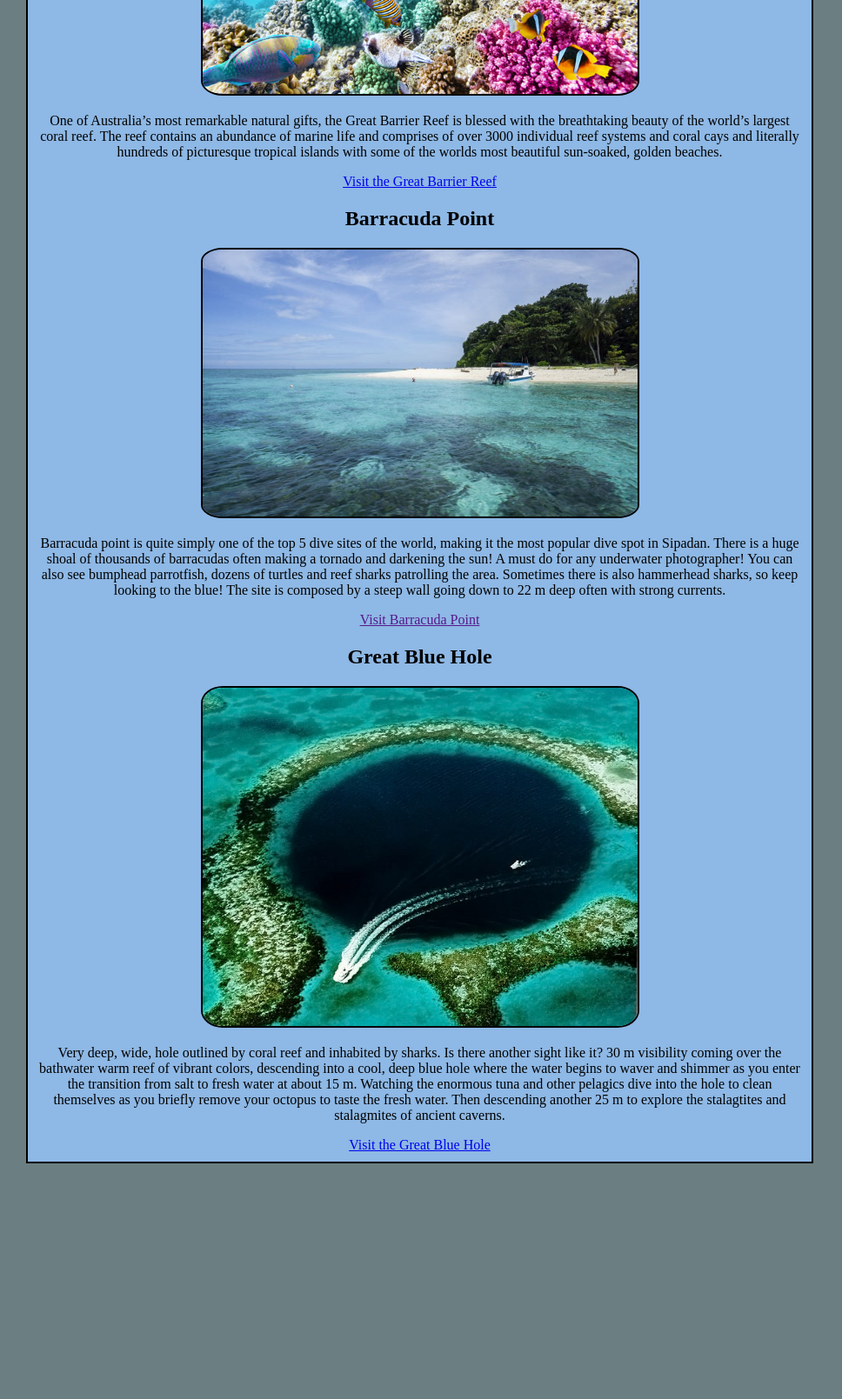
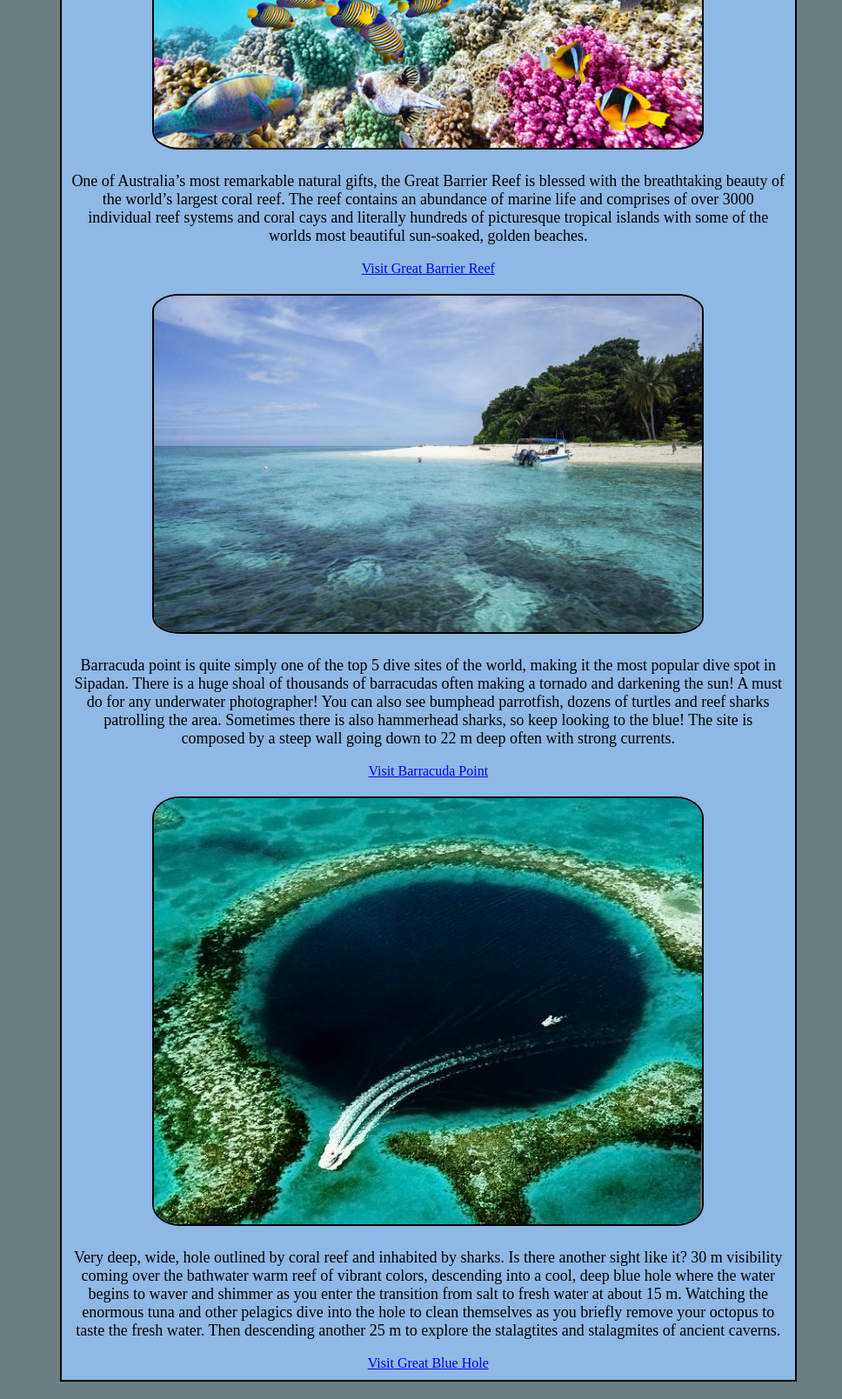
Before and after one commit to CtrlVaultDel/nss-aquarium, a plain HTML site: page index.html in a window 1280 px wide. Shown: the part 960-2569 px from the top of the page at 87% size, without its empty margins (0-968 px from the left). Before the commit the page ends 2318 px from the top, so only its background shows below. Drawn offline with Linux system fonts and the light colour scheme.

Commit message:
Split styles between multiple files; locations now added via JavaScript

```diff
--- a/index.html
+++ b/index.html
@@ -59,64 +59,7 @@
 
             <!-- Locations -->
             <article class="locations">
-
-                <!-- Great Barrier Reef -->
-                <section class="location">
-                    <div class="location__name"><h2>Great Barrier Reef</h2></div>
-                    <div class="location__img">
-                        <img src="./images/greatBarrierReef.png" alt="The Great Barrier Reef">
-                    </div>
-                    <div class="location__desc">
-                        <p>
-                            One of Australia’s most remarkable natural gifts, the Great Barrier Reef is
-                            blessed with the breathtaking beauty of the world’s largest coral reef.
-                            The reef contains an abundance of marine life and comprises of over 3000
-                            individual reef systems and coral cays and literally hundreds of picturesque
-                            tropical islands with some of the worlds most beautiful sun-soaked, golden beaches.
-                        </p>
-                    </div>
-                    <div class="location__url"><a href="https://greatbarrierreef.org/">Visit the Great Barrier Reef</a></div>
-                </section>
-
-                <!-- Barracuda Point -->
-                <section class="location">
-                    <div class="location__name"><h2>Barracuda Point</h2></div>
-                    <div class="location__img">
-                        <img src="./images/barracudaPoint.jpg" alt="Great Barrier Reef">
-                    </div>
-                    <div class="location__desc">
-                        <p>
-                            Barracuda point is quite simply one of the top 5 dive sites of the world,
-                            making it the most popular dive spot in Sipadan. There is a huge shoal of
-                            thousands of barracudas often making a tornado and darkening the sun!
-                            A must do for any underwater photographer! You can also see bumphead parrotfish,
-                            dozens of turtles and reef sharks patrolling the area. Sometimes there is also
-                            hammerhead sharks, so keep looking to the blue! The site is composed by a
-                            steep wall going down to 22 m deep often with strong currents.
-                        </p>
-                    </div>
-                    <div class="location__url"><a href="">Visit Barracuda Point</a></div>
-                </section>
-
-                <!-- Great Blue Hole -->
-                <section class="location">
-                    <div class="location__name"><h2>Great Blue Hole</h2></div>
-                    <div class="location__img">
-                        <img src="./images/greatBelizeBlueHole.jpg" alt="Great Blue Hole diving spot">
-                    </div>
-                    <div class="location__desc">
-                        <p>
-                            Very deep, wide, hole outlined by coral reef and inhabited by sharks. Is there
-                            another sight like it? 30 m visibility coming over the bathwater warm reef of
-                            vibrant colors, descending into a cool, deep blue hole where the water begins
-                            to waver and shimmer as you enter the transition from salt to fresh water at
-                            about 15 m. Watching the enormous tuna and other pelagics dive into the hole
-                            to clean themselves as you briefly remove your octopus to taste the fresh water.
-                            Then descending another 25 m to explore the stalagtites and stalagmites of ancient caverns.
-                        </p>
-                    </div>
-                    <div class="location__url"><a href="https://belize.com/belize-blue-hole/">Visit the Great Blue Hole</a></div>
-                </section>
+                <!-- JavaScript will add locations automatically, starting here -->
             </article>
         </div>
 
@@ -129,7 +72,7 @@
                         <h3 class="tipsHeader__text">Tank Tips</h3>
                     </div>
                 </section>
-                <!-- JS will add tips automatically starting here -->
+                <!-- JavaScript will add tips automatically, starting here -->
             </aside>
         </div>
     </main>
--- a/scripts/fish/Fish.js
+++ b/scripts/fish/Fish.js
@@ -5,7 +5,7 @@ export const fishHTML = (fish) => {
     // Returns a string of HTML
     return `
         <section class="fish card">
-            <div><img  class="fish__image image--card" src="./images/${fish.image}" /></div>
+            <div><img  class="fish__image" src="./images/${fish.image}" /></div>
             <div class="fish__name">${fish.name}</div>
             <div class="fish__species">${fish.species}</div>
             <div class="fish__length">${fish.length}</div>
--- a/scripts/locations/location.js
+++ b/scripts/locations/location.js
@@ -0,0 +1,73 @@
+export const locationHTML = (location) => {
+    // Returns a string of HTML
+    return `
+        <section class="location">
+            <div class="location__name"><h2 class="location__name__text>${location.name}</h2></div>
+            <div class="location__img><img  class="location__img__src" src="./images/${location.image}"></div>
+            <div class="location__desc"><p class="location__desc__text">${location.description}</p></div>
+            <div class="location__url"><a href=${location.url}>Visit ${location.name}</a></div>
+        </section>
+    `
+}
+
+// <!-- Locations -->
+// <article class="locations">
+
+//     <!-- Great Barrier Reef -->
+//     <section class="location">
+//         <div class="location__name"><h2>Great Barrier Reef</h2></div>
+//         <div class="location__img">
+//             <img src="./images/greatBarrierReef.png" alt="The Great Barrier Reef">
+//         </div>
+//         <div class="location__desc">
+//             <p>
+//                 One of Australia’s most remarkable natural gifts, the Great Barrier Reef is
+//                 blessed with the breathtaking beauty of the world’s largest coral reef.
+//                 The reef contains an abundance of marine life and comprises of over 3000
+//                 individual reef systems and coral cays and literally hundreds of picturesque
+//                 tropical islands with some of the worlds most beautiful sun-soaked, golden beaches.
+//             </p>
+//         </div>
+//         <div class="location__url"><a href="https://greatbarrierreef.org/">Visit the Great Barrier Reef</a></div>
+//     </section>
+
+//     <!-- Barracuda Point -->
+//     <section class="location">
+//         <div class="location__name"><h2>Barracuda Point</h2></div>
+//         <div class="location__img">
+//             <img src="./images/barracudaPoint.jpg" alt="Great Barrier Reef">
+//         </div>
+//         <div class="location__desc">
+//             <p>
+//                 Barracuda point is quite simply one of the top 5 dive sites of the world,
+//                 making it the most popular dive spot in Sipadan. There is a huge shoal of
+//                 thousands of barracudas often making a tornado and darkening the sun!
+//                 A must do for any underwater photographer! You can also see bumphead parrotfish,
+//                 dozens of turtles and reef sharks patrolling the area. Sometimes there is also
+//                 hammerhead sharks, so keep looking to the blue! The site is composed by a
+//                 steep wall going down to 22 m deep often with strong currents.
+//             </p>
+//         </div>
+//         <div class="location__url"><a href="">Visit Barracuda Point</a></div>
+//     </section>
+
+//     <!-- Great Blue Hole -->
+//     <section class="location">
+//         <div class="location__name"><h2>Great Blue Hole</h2></div>
+//         <div class="location__img">
+//             <img src="./images/greatBelizeBlueHole.jpg" alt="Great Blue Hole diving spot">
+//         </div>
+//         <div class="location__desc">
+//             <p>
+//                 Very deep, wide, hole outlined by coral reef and inhabited by sharks. Is there
+//                 another sight like it? 30 m visibility coming over the bathwater warm reef of
+//                 vibrant colors, descending into a cool, deep blue hole where the water begins
+//                 to waver and shimmer as you enter the transition from salt to fresh water at
+//                 about 15 m. Watching the enormous tuna and other pelagics dive into the hole
+//                 to clean themselves as you briefly remove your octopus to taste the fresh water.
+//                 Then descending another 25 m to explore the stalagtites and stalagmites of ancient caverns.
+//             </p>
+//         </div>
+//         <div class="location__url"><a href="https://belize.com/belize-blue-hole/">Visit the Great Blue Hole</a></div>
+//     </section>
+// </article>
--- a/scripts/locations/locationDataProvider.js
+++ b/scripts/locations/locationDataProvider.js
@@ -0,0 +1,40 @@
+const locationCollection =[
+    {
+        name: "Great Barrier Reef",
+        image: "greatBarrierReef.png",
+        description:"One of Australia’s most remarkable natural gifts, the Great Barrier Reef is \
+                    blessed with the breathtaking beauty of the world’s largest coral reef. \
+                    The reef contains an abundance of marine life and comprises of over 3000 \
+                    individual reef systems and coral cays and literally hundreds of picturesque \
+                    tropical islands with some of the worlds most beautiful sun-soaked, golden beaches.",
+        url: "https://greatbarrierreef.org/"
+    },
+    {
+        name: "Barracuda Point",
+        image: "barracudaPoint.jpg",
+        description:"Barracuda point is quite simply one of the top 5 dive sites of the world, \
+                    making it the most popular dive spot in Sipadan. There is a huge shoal of \
+                    thousands of barracudas often making a tornado and darkening the sun! \
+                    A must do for any underwater photographer! You can also see bumphead parrotfish, \
+                    dozens of turtles and reef sharks patrolling the area. Sometimes there is also \
+                    hammerhead sharks, so keep looking to the blue! The site is composed by a \
+                    steep wall going down to 22 m deep often with strong currents.",
+        url: "https://divezone.net/divesite/barracuda-point"
+    },
+    {
+        name: "Great Blue Hole",
+        image: "greatBelizeBlueHole.jpg",
+        description:"Very deep, wide, hole outlined by coral reef and inhabited by sharks. Is there \
+                    another sight like it? 30 m visibility coming over the bathwater warm reef of \
+                    vibrant colors, descending into a cool, deep blue hole where the water begins \
+                    to waver and shimmer as you enter the transition from salt to fresh water at \
+                    about 15 m. Watching the enormous tuna and other pelagics dive into the hole \
+                    to clean themselves as you briefly remove your octopus to taste the fresh water. \
+                    Then descending another 25 m to explore the stalagtites and stalagmites of ancient caverns.",
+        url: "https://belize.com/belize-blue-hole/"
+    }
+]
+
+export const locationArray = () =>{
+    return locationCollection.slice();
+}
--- a/scripts/locations/locationList.js
+++ b/scripts/locations/locationList.js
@@ -0,0 +1,18 @@
+import { locationArray } from "./locationDataProvider.js";
+import { locationHTML } from "./location.js";
+
+export const locationList = () => {
+
+    // Get a reference to the `<article class="content">` element
+    const contentElement = document.querySelector(".locations")
+    const allTheLocations = locationArray()
+
+    for (const location of allTheLocations){
+
+        //The right side of the assignment is always evaluated first
+        const locationToPage = locationHTML(location);
+
+        // Add to the existing HTML in the content element
+        contentElement.innerHTML += locationToPage;
+    }
+}
--- a/scripts/main.js
+++ b/scripts/main.js
@@ -1,8 +1,10 @@
 // Any JS that needs to be pushed when the page loads should be inside of main.js
 
 import { fishList } from "./fish/fishList.js";
+import { locationList } from "./locations/locationList.js";
 import { tipList } from "./tips/tipList.js";
 
 // Immediately call the FishList function when the page loads
 fishList();
+locationList();
 tipList();
--- a/scripts/tips/tipDataProvider.js
+++ b/scripts/tips/tipDataProvider.js
@@ -1,4 +1,4 @@
-const tipsCollection=[
+const tipCollection=[
     "Maintain your filtration equipment.",
     "Perform weekly water testing.",
     "Perform regular water changes.",
@@ -10,5 +10,5 @@ const tipsCollection=[
 
 // Returns a copy of tipCollection (An array full of tips)
 export const tipsArray = () =>{
-    return tipsCollection.slice();
+    return tipCollection.slice();
 }
--- /dev/null
+++ b/styles/fish.css
@@ -0,0 +1,15 @@
+.fishList{
+    border: solid black 2px;
+    display: flex;
+    flex-wrap:wrap;
+    text-align: center;
+    justify-content: space-around;
+    padding: 15px;
+}
+
+.fish__image{
+    width: 180px;
+    height: 128px;
+    border-radius: 50%;
+    border: solid black 1px;
+}
--- /dev/null
+++ b/styles/locations.css
@@ -0,0 +1,17 @@
+.location{
+    margin: 0 10px 10px 10px;
+}
+
+.locations{
+    border: solid black 2px;
+}
+
+.location__img__src{
+    max-width: 630px;
+    border: solid black 2px;
+    border-radius: 5%;
+}
+
+.location__desc__text{
+    font-size: large;
+}
--- /dev/null
+++ b/styles/logo.css
@@ -0,0 +1,9 @@
+.logo{
+    margin-top: 23px;
+}
+
+.logo__image{
+    max-height: 7em;
+    border-radius: 90%;
+    opacity: 85%;
+}
--- a/styles/main.css
+++ b/styles/main.css
@@ -1,56 +1,18 @@
+@import "fish.css";
+@import "locations.css";
+@import "tips.css";
+@import "quotes.css";
+@import "logo.css";
+
 body{
-    margin: 0 25px;
+    max-width: 90%;
+    margin: auto;
     background-color: #6B7F82;
-}
-
-.fishList{
-    border: solid black 2px;
-    display: flex;
-    flex-wrap:wrap;
-    text-align: center;
-    justify-content: space-around;
-    padding: 5px;
-}
-
-.logo{
-    margin-top: 23px;
-}
-
-.logo__image{
-    max-height: 7em;
-    border-radius: 90%;
-    opacity: 85%;
-}
-
-.fish__image{
-    width: 180px;
-    height: 128px;
-    border-radius: 50%;
 }
 
 .title__text{
     margin-left: 30px;
     font-size: 4em;
-}
-
-.locations img{
-    max-width: 500px;
-    max-height: auto;
-    border: solid black 2px;
-    border-radius: 5%;
-}
-
-.tankTips, .quotes, .locations{
-    border: solid black 2px;
-}
-
-.quote{
-    padding: 10px;
-    text-align: left;
-}
-
-.quote__author{
-    padding-top: 5px;
 }
 
 .flexedHeader{
@@ -79,20 +41,3 @@ body{
 .column aside{
     background-color: #8EB8E5;
 }
-
-.location{
-    margin: 0 10px 10px 10px;
-}
-
-.tipsHeader__text{
-    margin: 5px;
-    text-align: center;
-}
-
-.tip__text{
-    font-size: large;
-    margin: 5px 10px 20px 10px;
-    border: solid black 1px;
-    padding: 5px;
-    background-color: #7C99B4;
-}
--- /dev/null
+++ b/styles/quotes.css
@@ -0,0 +1,12 @@
+.quotes{
+    border: solid black 2px;
+}
+
+.quote{
+    padding: 10px;
+    text-align: left;
+}
+
+.quote__author{
+    padding-top: 5px;
+}
--- /dev/null
+++ b/styles/tips.css
@@ -0,0 +1,17 @@
+.tankTips{
+    border: solid black 2px;
+    margin-left: 8px;
+}
+
+.tipsHeader__text{
+    margin: 5px;
+    text-align: center;
+}
+
+.tip__text{
+    font-size: large;
+    margin: 5px 10px 20px 10px;
+    border: solid black 1px;
+    padding: 5px;
+    background-color: #7C99B4;
+}
```
